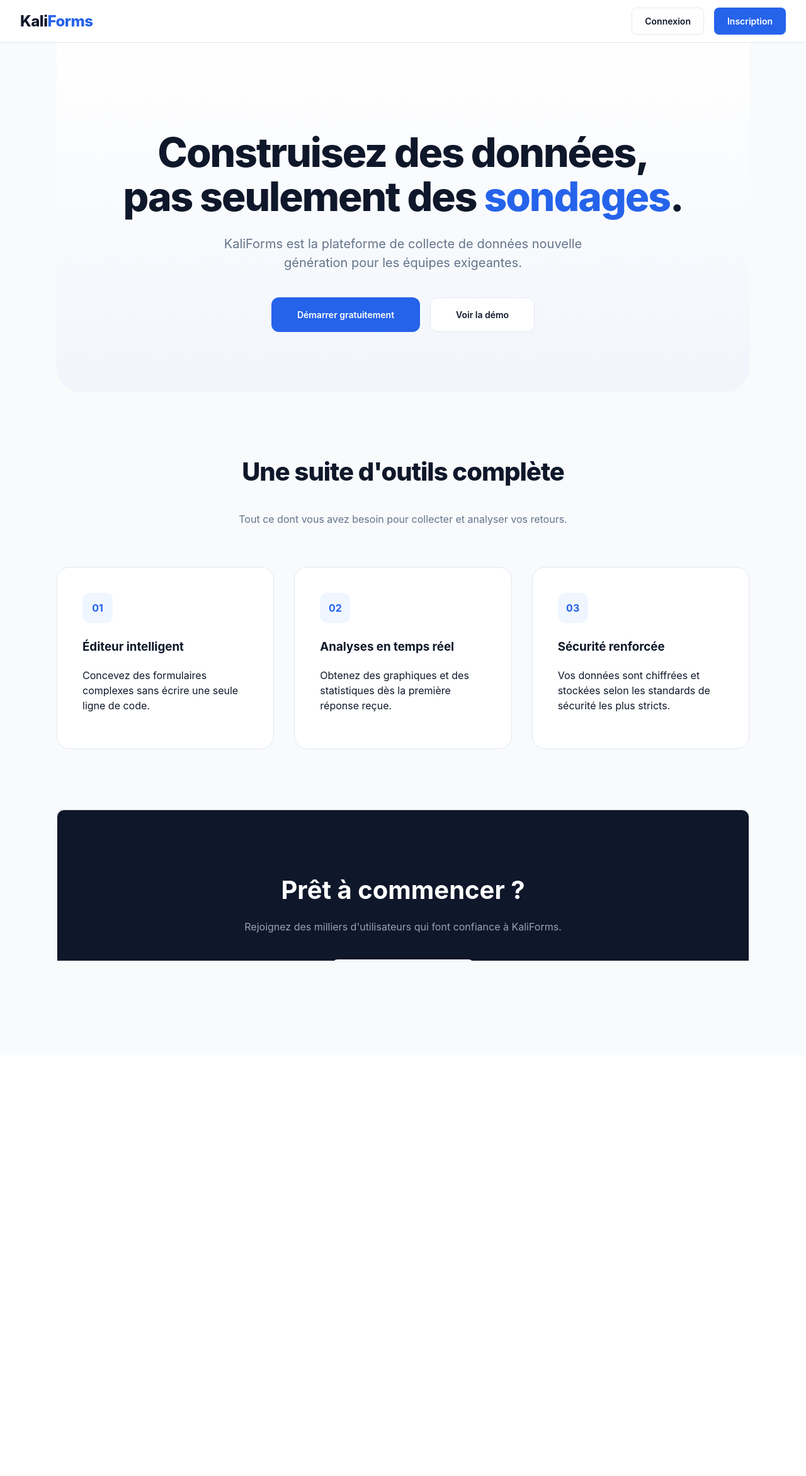
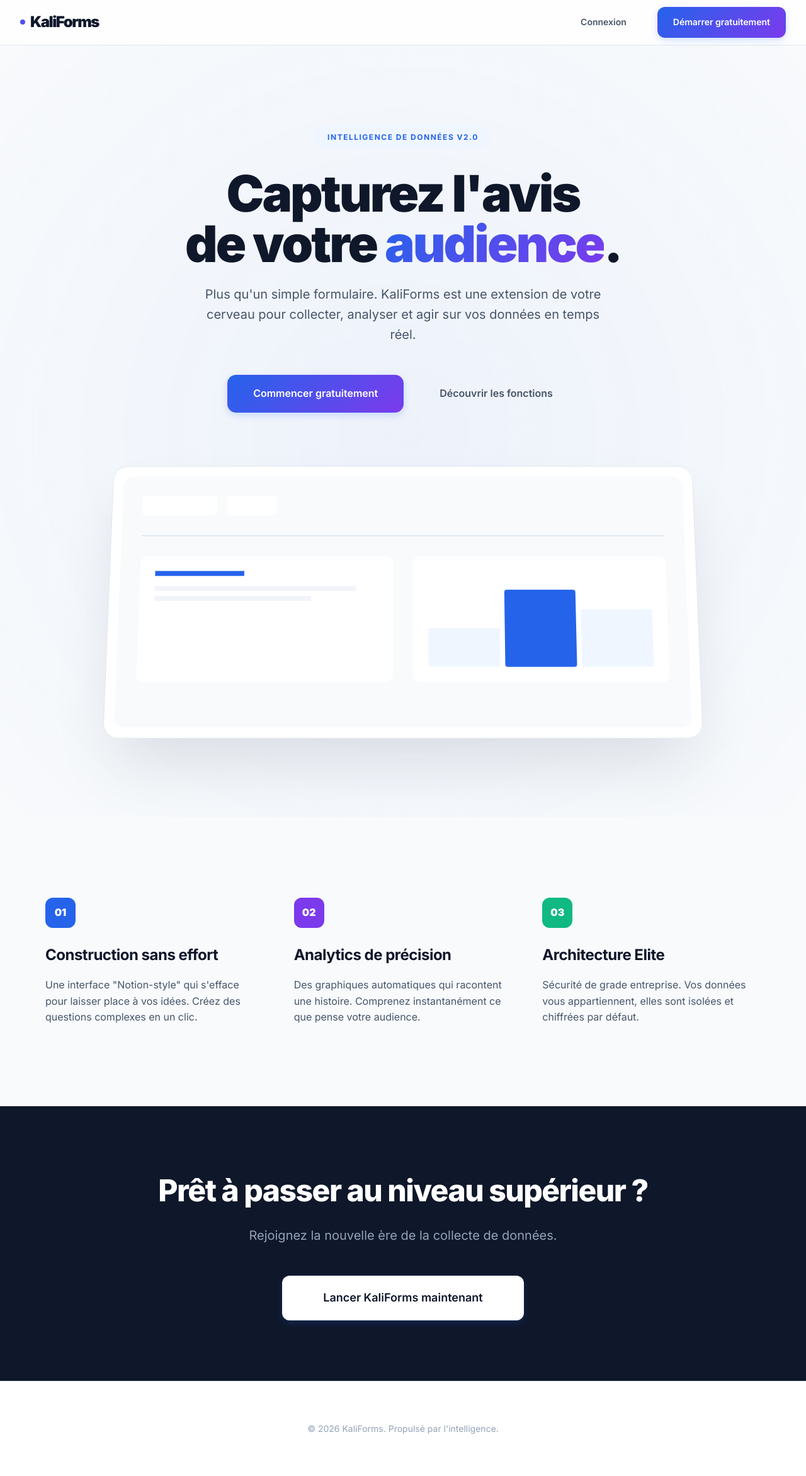
Before and after one commit to junior26-cyber/Kali-Forms, a Django app: page /forms/ in a window 1280 px wide. Shown: the whole page at 63% size. Before the commit the page ends 1525 px from the top, so only its background shows below. Run offline with Django 4.2, Linux system fonts and the light colour scheme.

Commit message:
Elite Design: Transformation visuelle totale, identité KaliForms Premium et animations avancées

```diff
--- a/iot/forms/templates/forms/base.html
+++ b/iot/forms/templates/forms/base.html
@@ -3,37 +3,53 @@
 <head>
     <meta charset="UTF-8">
     <meta name="viewport" content="width=device-width, initial-scale=1.0">
-    <title>{% block title %}KaliForms - Intelligence de Données{% endblock %}</title>
+    <title>{% block title %}KaliForms | Intelligence de Données{% endblock %}</title>
+    <!-- Google Fonts: Inter -->
+    <link rel="preconnect" href="https://fonts.googleapis.com">
+    <link rel="preconnect" href="https://fonts.gstatic.com" crossorigin>
+    <link href="https://fonts.googleapis.com/css2?family=Inter:wght@300;400;500;600;700;800;900&display=swap" rel="stylesheet">
     <style>
         :root {
-            --primary-color: #2563eb;
-            --primary-hover: #1d4ed8;
-            --bg-color: #f8fafc;
-            --card-bg: #ffffff;
-            --text-main: #0f172a;
-            --text-muted: #64748b;
-            --border-color: #e2e8f0;
-            --shadow-sm: 0 1px 2px 0 rgb(0 0 0 / 0.05);
-            --shadow: 0 4px 6px -1px rgb(0 0 0 / 0.1);
-            --radius: 12px;
+            --brand-primary: #2563eb;
+            --brand-secondary: #7c3aed;
+            --brand-gradient: linear-gradient(135deg, #2563eb 0%, #7c3aed 100%);
+            --surface-bg: #f8fafc;
+            --surface-white: #ffffff;
+            --text-high: #0f172a;
+            --text-medium: #475569;
+            --text-low: #94a3b8;
+            --border-subtle: #e2e8f0;
+            --radius-lg: 16px;
+            --radius-md: 12px;
+            --shadow-xl: 0 20px 25px -5px rgb(0 0 0 / 0.1), 0 8px 10px -6px rgb(0 0 0 / 0.1);
+        }
+
+        * {
+            margin: 0;
+            padding: 0;
+            box-sizing: border-box;
         }
 
         body {
-            font-family: 'Inter', -apple-system, BlinkMacSystemFont, "Segoe UI", Roboto, sans-serif;
-            background-color: var(--bg-color);
-            color: var(--text-main);
-            margin: 0;
-            padding: 0;
-            line-height: 1.5;
+            font-family: 'Inter', sans-serif;
+            background-color: var(--surface-bg);
+            color: var(--text-high);
+            line-height: 1.6;
+            overflow-x: hidden;
+            -webkit-font-smoothing: antialiased;
         }
 
+        /* Nav Modernization */
         nav {
-            background-color: var(--card-bg);
-            padding: 0.75rem 2rem;
+            background: rgba(255, 255, 255, 0.8);
+            backdrop-filter: blur(12px);
+            -webkit-backdrop-filter: blur(12px);
+            border-bottom: 1px solid var(--border-subtle);
+            padding: 0 2rem;
+            height: 72px;
             display: flex;
             justify-content: space-between;
             align-items: center;
-            border-bottom: 1px solid var(--border-color);
             position: sticky;
             top: 0;
             z-index: 1000;
@@ -41,129 +57,145 @@
 
         .logo {
             font-size: 1.5rem;
-            font-weight: 800;
-            color: var(--text-main);
+            font-weight: 900;
             text-decoration: none;
-            letter-spacing: -0.5px;
+            color: var(--text-high);
+            letter-spacing: -1.5px;
+            display: flex;
+            align-items: center;
         }
 
-        .logo span {
-            color: var(--primary-color);
+        .logo-dot {
+            width: 8px;
+            height: 8px;
+            background: var(--brand-gradient);
+            border-radius: 50%;
+            margin-right: 8px;
         }
 
-        .container {
-            max-width: 1100px;
-            margin: 2rem auto;
-            padding: 0 1.5rem;
+        .nav-links {
+            display: flex;
+            align-items: center;
+            gap: 1.5rem;
         }
 
-        .card {
-            background: var(--card-bg);
-            border-radius: var(--radius);
-            border: 1px solid var(--border-color);
-            padding: 2rem;
-            margin-bottom: 1.5rem;
-            box-shadow: var(--shadow-sm);
-        }
-
+        /* Buttons Elite */
         .btn {
+            padding: 0.75rem 1.5rem;
+            font-size: 0.875rem;
+            font-weight: 600;
+            border-radius: var(--radius-md);
+            cursor: pointer;
+            transition: all 0.3s cubic-bezier(0.4, 0, 0.2, 1);
+            text-decoration: none;
             display: inline-flex;
             align-items: center;
             justify-content: center;
-            padding: 0.625rem 1.25rem;
-            font-size: 0.875rem;
-            font-weight: 600;
-            border-radius: 8px;
-            cursor: pointer;
-            transition: all 0.2s;
-            text-decoration: none;
             border: 1px solid transparent;
         }
 
         .btn-primary {
-            background-color: var(--primary-color);
+            background: var(--brand-gradient);
             color: white;
+            box-shadow: 0 4px 12px rgba(37, 99, 235, 0.2);
         }
 
         .btn-primary:hover {
-            background-color: var(--primary-hover);
-            transform: translateY(-1px);
+            transform: translateY(-2px);
+            box-shadow: 0 12px 20px rgba(37, 99, 235, 0.3);
+        }
+
+        .btn-ghost {
+            color: var(--text-medium);
+            background: transparent;
+        }
+
+        .btn-ghost:hover {
+            background: #f1f5f9;
+            color: var(--text-high);
         }
 
         .btn-outline {
-            background-color: white;
-            border-color: var(--border-color);
-            color: var(--text-main);
+            background: white;
+            border-color: var(--border-subtle);
+            color: var(--text-high);
         }
 
         .btn-outline:hover {
-            background-color: #f1f5f9;
-            border-color: #cbd5e1;
+            border-color: var(--text-low);
+            background: #f8fafc;
         }
 
-        input[type="text"], input[type="email"], input[type="password"], textarea, select {
-            width: 100%;
-            padding: 0.75rem;
-            border: 1px solid var(--border-color);
-            border-radius: 8px;
-            font-size: 0.875rem;
-            margin-top: 0.5rem;
-            background-color: #fff;
-            transition: border-color 0.2s, box-shadow 0.2s;
+        /* Global Container */
+        .main-container {
+            max-width: 1200px;
+            margin: 0 auto;
+            padding: 3rem 2rem;
+            min-height: calc(100vh - 72px);
         }
 
-        input:focus, textarea:focus {
-            outline: none;
-            border-color: var(--primary-color);
-            box-shadow: 0 0 0 3px rgba(37, 99, 235, 0.1);
+        /* Card Elite */
+        .elite-card {
+            background: var(--surface-white);
+            border-radius: var(--radius-lg);
+            border: 1px solid var(--border-subtle);
+            padding: 2.5rem;
+            box-shadow: 0 1px 3px 0 rgb(0 0 0 / 0.1);
+            transition: transform 0.3s ease, box-shadow 0.3s ease;
         }
 
-        .fab {
-            position: fixed;
-            bottom: 2rem;
-            right: 2rem;
-            width: 3.5rem;
-            height: 3.5rem;
-            background-color: var(--primary-color);
-            color: white;
-            border-radius: 50%;
-            display: flex;
-            align-items: center;
-            justify-content: center;
-            box-shadow: 0 10px 15px -3px rgba(0, 0, 0, 0.1);
-            text-decoration: none;
-            font-size: 1.5rem;
+        /* Animations */
+        .reveal {
+            animation: revealUp 0.6s cubic-bezier(0.2, 0.8, 0.2, 1) forwards;
         }
 
-        .grid {
-            display: grid;
-            grid-template-columns: repeat(auto-fill, minmax(300px, 1fr));
-            gap: 1.5rem;
+        @keyframes revealUp {
+            from { opacity: 0; transform: translateY(30px); }
+            to { opacity: 1; transform: translateY(0); }
+        }
+
+        /* Forms */
+        input, select, textarea {
+            font-family: inherit;
+            transition: all 0.2s;
+        }
+
+        /* Footer */
+        footer {
+            padding: 4rem 2rem;
+            border-top: 1px solid var(--border-subtle);
+            background: white;
+            text-align: center;
+            color: var(--text-low);
+            font-size: 0.875rem;
         }
     </style>
     {% block extra_css %}{% endblock %}
 </head>
 <body>
     <nav>
-        <a href="{% url 'home' %}" class="logo">Kali<span>Forms</span></a>
-        <div style="display: flex; align-items: center; gap: 1rem;">
+        <a href="{% url 'home' %}" class="logo"><span class="logo-dot"></span>KaliForms</a>
+        <div class="nav-links">
             {% if user.is_authenticated %}
-                <span style="font-size: 0.875rem; color: var(--text-muted);">{{ user.username }}</span>
-                <a href="{% url 'dashboard' %}" class="btn btn-outline">Mes Formulaires</a>
+                <a href="{% url 'dashboard' %}" class="btn btn-ghost">Dashboard</a>
                 <form method="post" action="{% url 'logout' %}" style="display:inline;">
                     {% csrf_token %}
-                    <button type="submit" class="btn btn-outline">Déconnexion</button>
+                    <button type="submit" class="btn btn-outline">Quitter</button>
                 </form>
             {% else %}
-                <a href="{% url 'login' %}" class="btn btn-outline">Connexion</a>
-                <a href="{% url 'signup' %}" class="btn btn-primary">Inscription</a>
+                <a href="{% url 'login' %}" class="btn btn-ghost">Connexion</a>
+                <a href="{% url 'signup' %}" class="btn btn-primary">Démarrer gratuitement</a>
             {% endif %}
         </div>
     </nav>
 
-    <div class="container">
+    <main class="main-container">
         {% block content %}{% endblock %}
-    </div>
+    </main>
+
+    <footer>
+        &copy; 2026 KaliForms. Propulsé par l'intelligence.
+    </footer>
 
     {% block extra_js %}{% endblock %}
 </body>
--- a/iot/forms/templates/forms/home.html
+++ b/iot/forms/templates/forms/home.html
@@ -1,128 +1,209 @@
 {% extends 'forms/base.html' %}
 
-{% block title %}KaliForms - Créez des sondages professionnels{% endblock %}
+{% block title %}KaliForms | La nouvelle référence des sondages intelligents{% endblock %}
 
 {% block extra_css %}
 <style>
-    .hero {
-        padding: 6rem 1.5rem;
+    .main-container { max-width: 100%; padding: 0; }
+
+    .hero-section {
+        padding: 8rem 2rem;
         text-align: center;
-        background: linear-gradient(180deg, #ffffff 0%, rgba(37, 99, 235, 0.03) 100%);
-        border-radius: 0 0 40px 40px;
-        margin-top: -2rem;
+        position: relative;
+        background: radial-gradient(circle at 50% 50%, rgba(37, 99, 235, 0.05), transparent);
     }
 
-    .hero h1 {
-        font-size: 4rem;
-        font-weight: 850;
-        color: var(--text-main);
-        line-height: 1.1;
-        margin-bottom: 1.5rem;
-        letter-spacing: -2px;
+    .hero-label {
+        display: inline-block;
+        padding: 0.5rem 1.25rem;
+        background: #eff6ff;
+        color: var(--brand-primary);
+        border-radius: 100px;
+        font-size: 0.75rem;
+        font-weight: 700;
+        text-transform: uppercase;
+        letter-spacing: 1.5px;
+        margin-bottom: 2rem;
     }
 
-    .hero h1 span {
-        color: var(--primary-color);
+    .hero-section h1 {
+        font-size: clamp(2.5rem, 8vw, 5rem);
+        font-weight: 900;
+        color: var(--text-high);
+        line-height: 1;
+        letter-spacing: -3px;
+        margin-bottom: 1.5rem;
     }
 
-    .hero p {
-        font-size: 1.25rem;
-        color: var(--text-muted);
-        max-width: 600px;
-        margin: 0 auto 2.5rem;
+    .hero-section h1 span {
+        background: var(--brand-gradient);
+        -webkit-background-clip: text;
+        -webkit-text-fill-color: transparent;
     }
 
-    .feature-grid {
+    .hero-section p {
+        font-size: 1.25rem;
+        color: var(--text-medium);
+        max-width: 640px;
+        margin: 0 auto 3rem;
+        line-height: 1.6;
+    }
+
+    /* Floating Showcase */
+    .showcase-container {
+        max-width: 1000px;
+        margin: 0 auto;
+        padding: 0 2rem;
+        position: relative;
+    }
+
+    .showcase-ui {
+        background: white;
+        border-radius: 24px;
+        border: 1px solid var(--border-subtle);
+        box-shadow: 0 50px 100px -20px rgba(15, 23, 42, 0.12);
+        padding: 1rem;
+        transform: perspective(1000px) rotateX(5deg);
+        transition: transform 0.5s ease;
+    }
+
+    .showcase-ui:hover {
+        transform: perspective(1000px) rotateX(0deg);
+    }
+
+    .showcase-inner {
+        background: #f8fafc;
+        border-radius: 16px;
+        height: 400px;
+        padding: 2rem;
+    }
+
+    /* Grid of Excellence */
+    .grid-excellence {
+        max-width: 1200px;
+        margin: 8rem auto;
+        padding: 0 2rem;
         display: grid;
         grid-template-columns: repeat(3, 1fr);
-        gap: 2rem;
-        margin-top: 4rem;
+        gap: 3rem;
     }
 
-    .f-card {
-        padding: 2.5rem;
-        background: white;
-        border-radius: 20px;
-        border: 1px solid var(--border-color);
-        transition: all 0.3s;
+    .excel-card {
+        text-align: left;
     }
 
-    .f-card:hover {
-        border-color: var(--primary-color);
-        box-shadow: 0 20px 25px -5px rgb(0 0 0 / 0.1);
-    }
-
-    .f-icon {
+    .excel-card .icon {
         width: 48px;
         height: 48px;
-        background: #eff6ff;
+        background: var(--brand-primary);
         border-radius: 12px;
         margin-bottom: 1.5rem;
         display: flex;
         align-items: center;
         justify-content: center;
-        font-weight: bold;
-        color: var(--primary-color);
+        color: white;
+        font-weight: 900;
     }
 
-    .section-title {
-        text-align: center;
-        margin: 6rem 0 3rem;
+    .excel-card h3 {
+        font-size: 1.5rem;
+        font-weight: 700;
+        margin-bottom: 1rem;
+        letter-spacing: -0.5px;
     }
 
-    .section-title h2 {
-        font-size: 2.5rem;
+    .excel-card p {
+        color: var(--text-medium);
+        font-size: 1rem;
+    }
+
+    /* CTA Section */
+    .cta-final {
+        background: var(--text-high);
+        color: white;
+        padding: 6rem 2rem;
+        text-align: center;
+    }
+
+    .cta-final h2 {
+        font-size: 3rem;
         font-weight: 800;
-        letter-spacing: -1px;
+        letter-spacing: -1.5px;
+        margin-bottom: 1rem;
     }
 
     @media (max-width: 768px) {
-        .hero h1 { font-size: 2.5rem; }
-        .feature-grid { grid-template-columns: 1fr; }
+        .grid-excellence { grid-template-columns: 1fr; gap: 4rem; }
+        .hero-section h1 { letter-spacing: -1px; }
     }
 </style>
 {% endblock %}
 
 {% block content %}
-    <div class="hero">
-        <h1>Construisez des données,<br>pas seulement des <span>sondages</span>.</h1>
-        <p>KaliForms est la plateforme de collecte de données nouvelle génération pour les équipes exigeantes.</p>
-        <div style="display: flex; gap: 1rem; justify-content: center;">
-            {% if user.is_authenticated %}
-                <a href="{% url 'dashboard' %}" class="btn btn-primary" style="padding: 1rem 2.5rem; border-radius: 12px;">Accéder au tableau de bord</a>
-            {% else %}
-                <a href="{% url 'signup' %}" class="btn btn-primary" style="padding: 1rem 2.5rem; border-radius: 12px;">Démarrer gratuitement</a>
-                <a href="{% url 'login' %}" class="btn btn-outline" style="padding: 1rem 2.5rem; border-radius: 12px;">Voir la démo</a>
-            {% endif %}
+    <section class="hero-section reveal">
+        <span class="hero-label">Intelligence de Données v2.0</span>
+        <h1>Capturez l'avis<br>de votre <span>audience</span>.</h1>
+        <p>Plus qu'un simple formulaire. KaliForms est une extension de votre cerveau pour collecter, analyser et agir sur vos données en temps réel.</p>
+
+        <div style="display: flex; gap: 1rem; justify-content: center; margin-bottom: 5rem;">
+            <a href="{% url 'signup' %}" class="btn btn-primary" style="padding: 1rem 2.5rem; border-radius: 14px; font-size: 1rem;">
+                Commencer gratuitement
+            </a>
+            <a href="#features" class="btn btn-ghost" style="padding: 1rem 2.5rem; border-radius: 14px; font-size: 1rem;">
+                Découvrir les fonctions
+            </a>
         </div>
-    </div>
 
-    <div class="section-title">
-        <h2>Une suite d'outils complète</h2>
-        <p style="color: var(--text-muted);">Tout ce dont vous avez besoin pour collecter et analyser vos retours.</p>
-    </div>
+        <div class="showcase-container">
+            <div class="showcase-ui">
+                <div class="showcase-inner">
+                    <div style="display: flex; gap: 1rem; margin-bottom: 2rem;">
+                        <div style="width: 120px; height: 32px; background: white; border-radius: 6px;"></div>
+                        <div style="width: 80px; height: 32px; background: white; border-radius: 6px;"></div>
+                    </div>
+                    <div style="height: 2px; background: #e2e8f0; width: 100%; margin-bottom: 2rem;"></div>
+                    <div style="display: grid; grid-template-columns: 1fr 1fr; gap: 2rem;">
+                        <div style="background: white; height: 200px; border-radius: 12px; padding: 1.5rem;">
+                            <div style="width: 40%; height: 8px; background: #2563eb; margin-bottom: 1rem;"></div>
+                            <div style="width: 90%; height: 8px; background: #f1f5f9; margin-bottom: 0.5rem;"></div>
+                            <div style="width: 70%; height: 8px; background: #f1f5f9;"></div>
+                        </div>
+                        <div style="background: white; height: 200px; border-radius: 12px; padding: 1.5rem; display: flex; align-items: flex-end; gap: 8px;">
+                             <div style="flex: 1; height: 40%; background: #eff6ff; border-radius: 4px;"></div>
+                             <div style="flex: 1; height: 80%; background: #2563eb; border-radius: 4px;"></div>
+                             <div style="flex: 1; height: 60%; background: #eff6ff; border-radius: 4px;"></div>
+                        </div>
+                    </div>
+                </div>
+            </div>
+        </div>
+    </section>
 
-    <div class="feature-grid">
-        <div class="f-card">
-            <div class="f-icon">01</div>
-            <h3>Éditeur intelligent</h3>
-            <p>Concevez des formulaires complexes sans écrire une seule ligne de code.</p>
+    <section id="features" class="grid-excellence">
+        <div class="excel-card">
+            <div class="icon">01</div>
+            <h3>Construction sans effort</h3>
+            <p>Une interface "Notion-style" qui s'efface pour laisser place à vos idées. Créez des questions complexes en un clic.</p>
         </div>
-        <div class="f-card">
-            <div class="f-icon">02</div>
-            <h3>Analyses en temps réel</h3>
-            <p>Obtenez des graphiques et des statistiques dès la première réponse reçue.</p>
+        <div class="excel-card">
+            <div class="icon" style="background: #7c3aed;">02</div>
+            <h3>Analytics de précision</h3>
+            <p>Des graphiques automatiques qui racontent une histoire. Comprenez instantanément ce que pense votre audience.</p>
         </div>
-        <div class="f-card">
-            <div class="f-icon">03</div>
-            <h3>Sécurité renforcée</h3>
-            <p>Vos données sont chiffrées et stockées selon les standards de sécurité les plus stricts.</p>
+        <div class="excel-card">
+            <div class="icon" style="background: #10b981;">03</div>
+            <h3>Architecture Elite</h3>
+            <p>Sécurité de grade entreprise. Vos données vous appartiennent, elles sont isolées et chiffrées par défaut.</p>
         </div>
-    </div>
+    </section>
 
-    <div class="card" style="margin-top: 6rem; background: var(--text-main); color: white; text-align: center; padding: 4rem;">
-        <h2 style="font-size: 2.5rem; margin-bottom: 1rem;">Prêt à commencer ?</h2>
-        <p style="color: #94a3b8; margin-bottom: 2.5rem;">Rejoignez des milliers d'utilisateurs qui font confiance à KaliForms.</p>
-        <a href="{% url 'signup' %}" class="btn btn-primary" style="padding: 1rem 3rem; background: white; color: var(--text-main);">Créer mon compte</a>
-    </div>
+    <section class="cta-final">
+        <div class="showcase-container">
+            <h2>Prêt à passer au niveau supérieur ?</h2>
+            <p style="color: #94a3b8; font-size: 1.25rem; margin-bottom: 3rem;">Rejoignez la nouvelle ère de la collecte de données.</p>
+            <a href="{% url 'signup' %}" class="btn btn-primary" style="padding: 1.25rem 4rem; background: white; color: var(--text-high); font-size: 1.125rem;">
+                Lancer KaliForms maintenant
+            </a>
+        </div>
+    </section>
 {% endblock %}
```
Also changed, not shown: iot/db.sqlite3.
